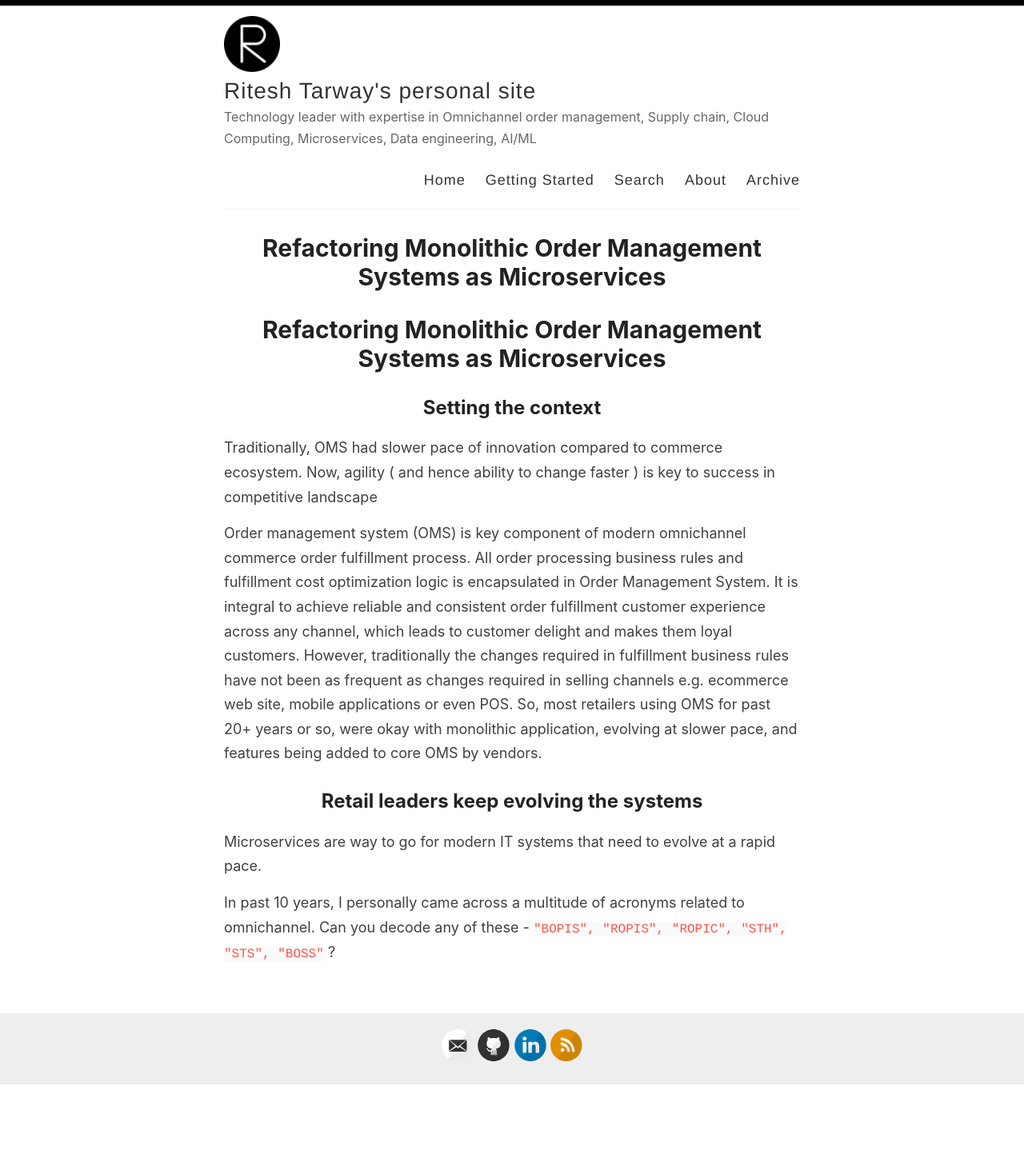
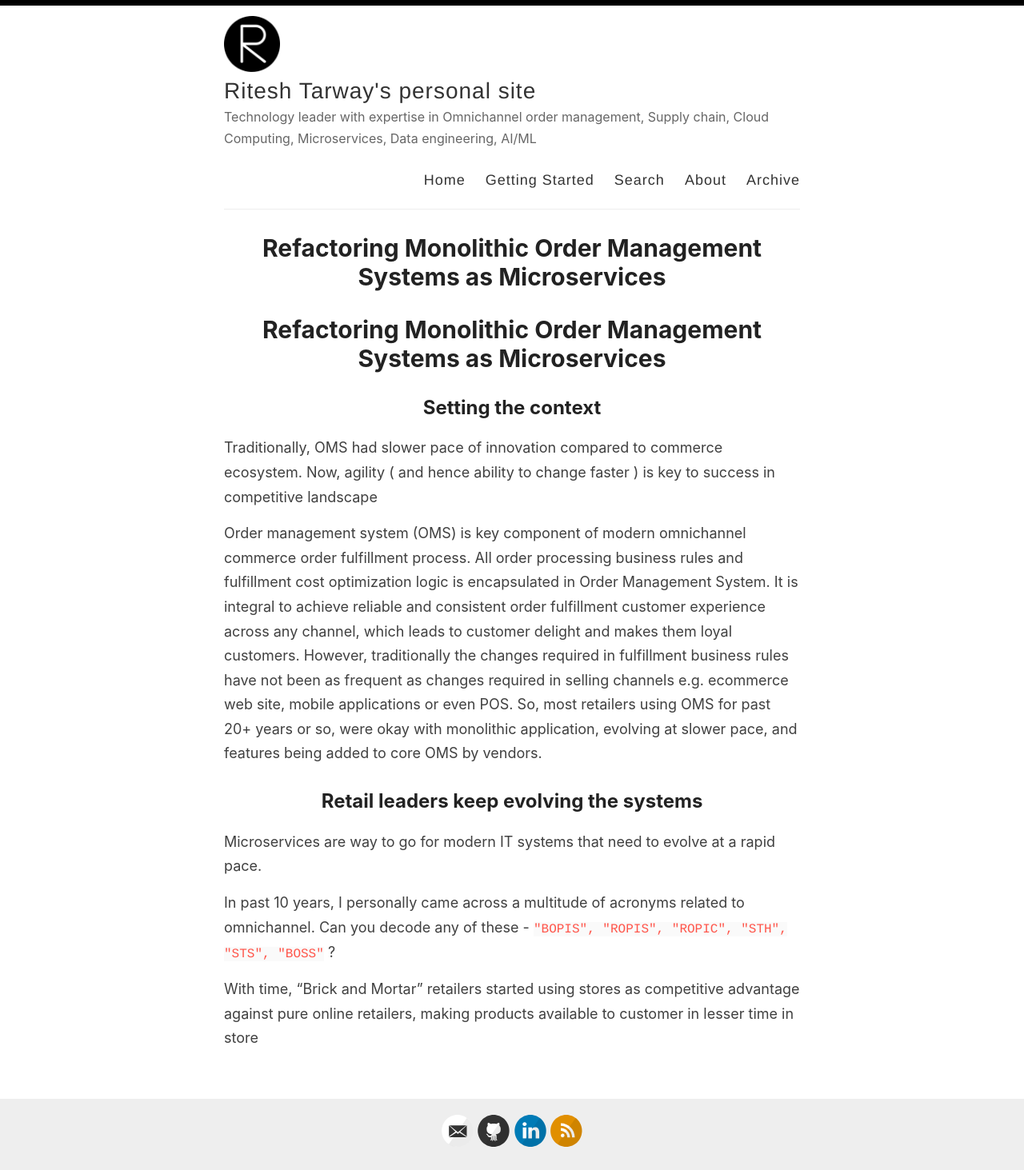
Before and after one commit to rtarway/github.io, a Jekyll site: the page built from Refactoring Monolithic Order Management.md, in a window 1280 px wide. Shown: the whole page at 80% size. Built offline with Jekyll 4.4.1, drawn with Linux system fonts in a browser that asks for light colours; our own code applies the rules of GitHub Pages for plain Markdown files; before the commit the page ends 1357 px from its top, so only the background shows below that.

Commit message:
Refactoring Monolithic Order Management.md updated from https://stackedit.io/

```diff
--- a/Refactoring Monolithic Order Management.md
+++ b/Refactoring Monolithic Order Management.md
@@ -14,7 +14,8 @@ However, traditionally the changes required in fulfillment business rules have n
 
 In past 10 years, I personally came across a multitude of acronyms related to omnichannel. Can you decode any of these - `"BOPIS", "ROPIS", "ROPIC", "STH", "STS", "BOSS"`  ?
 
+With time, "Brick and Mortar" retailers started using stores as competitive advantage against pure online retailers, making products available to customer in lesser time in store
 
 <!--stackedit_data:
-eyJoaXN0b3J5IjpbLTEwMTUzODMsODM0MDQyMV19
+eyJoaXN0b3J5IjpbLTEzNTY4NzY2NDEsODM0MDQyMV19
 -->
```
